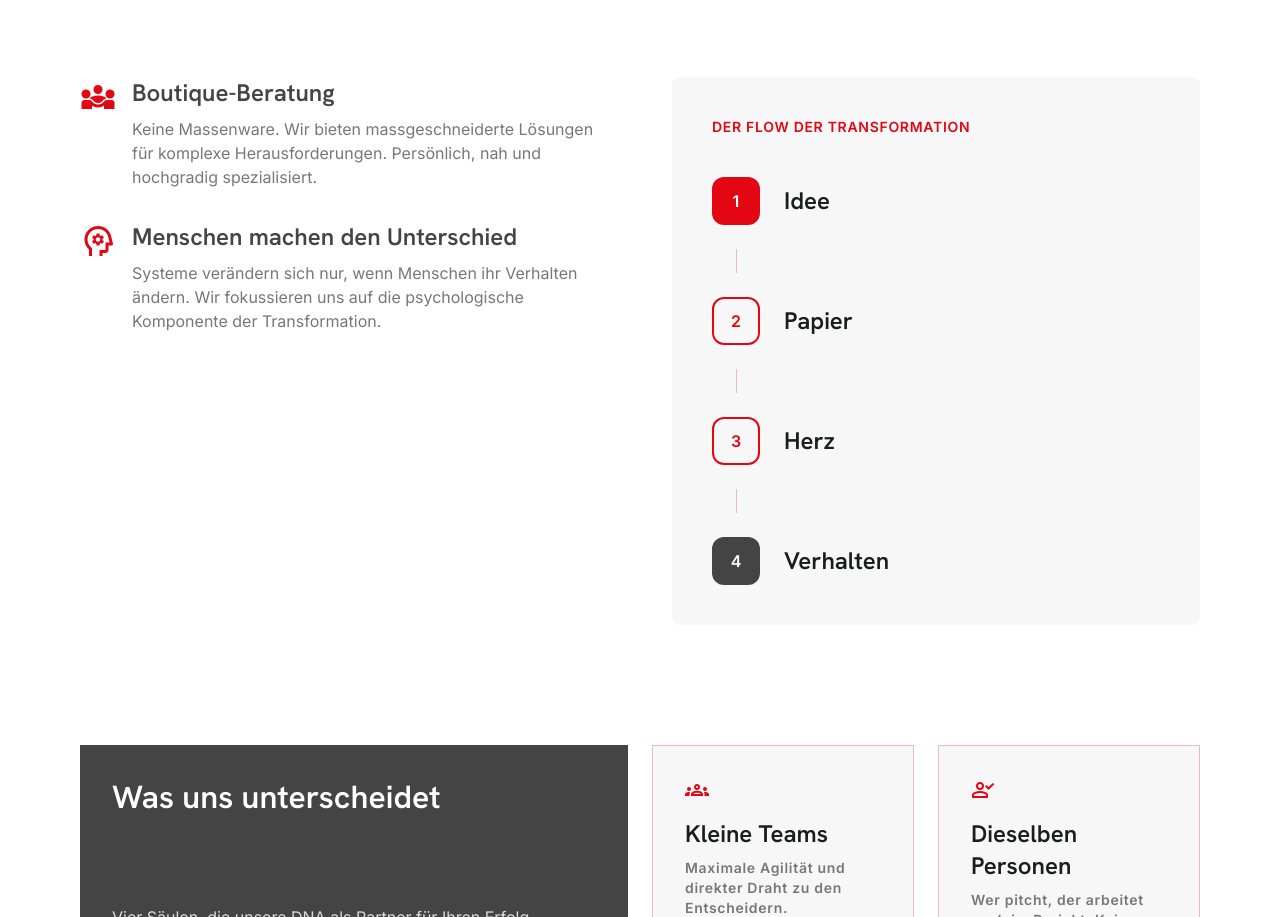
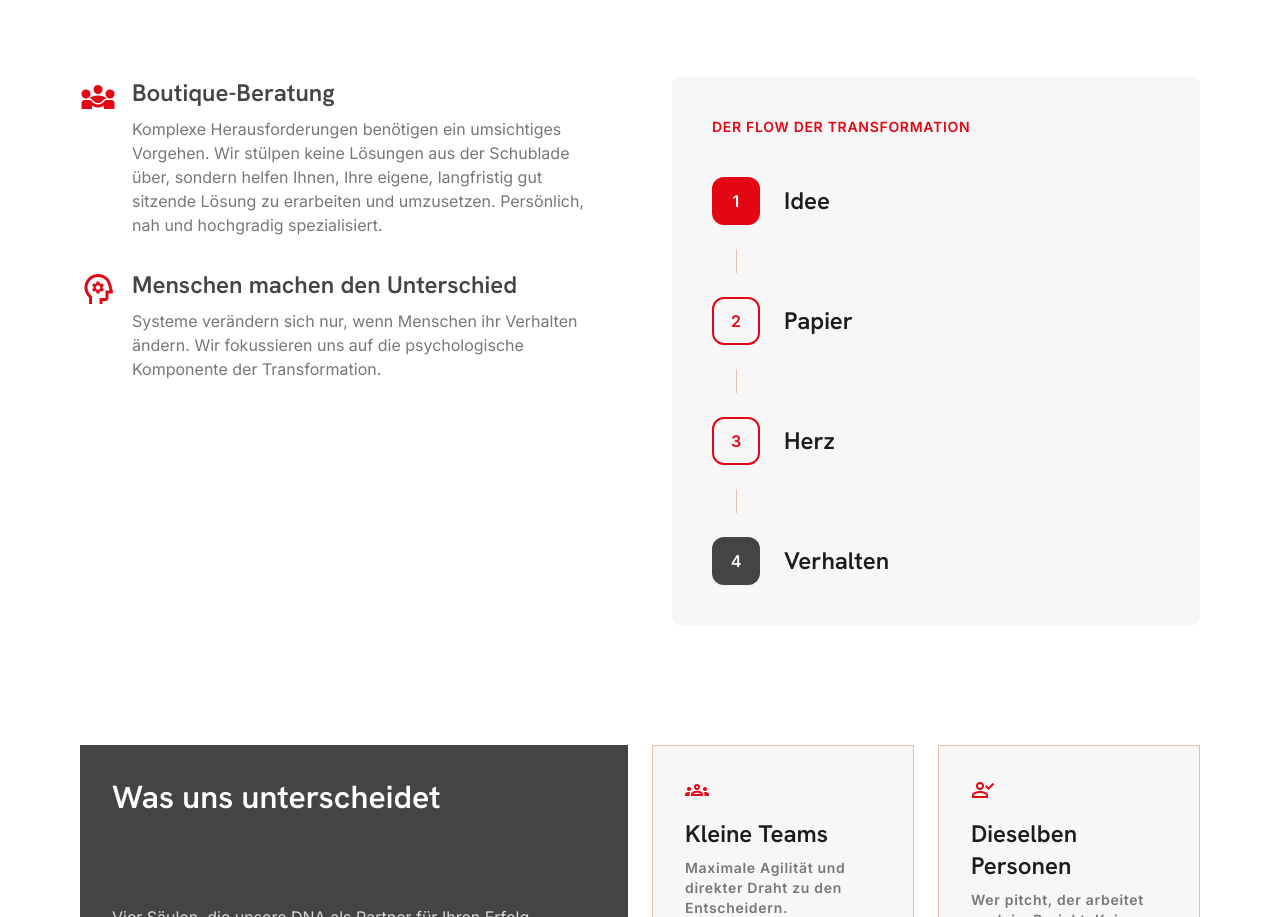
Before and after one commit to transperform/pitchbook, a plain HTML site: page index.html in a window 1280 px wide. Shown: the part 1949-2866 px from the top of the page. Drawn offline with nearby package versions, Linux system fonts and the light colour scheme.

Commit message:
Update index.html

```diff
--- a/index.html
+++ b/index.html
@@ -182,7 +182,7 @@
 <span class="material-symbols-outlined text-swiss-red text-4xl">diversity_3</span>
 <div>
 <h3 class="font-headline-sm text-headline-sm text-charcoal-dark mb-2">Boutique-Beratung</h3>
-<p class="text-charcoal-medium">Keine Massenware. Wir bieten massgeschneiderte Lösungen für komplexe Herausforderungen. Persönlich, nah und hochgradig spezialisiert.</p>
+<p class="text-charcoal-medium">Komplexe Herausforderungen benötigen ein umsichtiges Vorgehen. Wir stülpen keine Lösungen aus der Schublade über, sondern helfen Ihnen, Ihre eigene, langfristig gut sitzende Lösung zu erarbeiten und umzusetzen. Persönlich, nah und hochgradig spezialisiert.</p>
 </div>
 </div>
 <div class="flex items-start gap-4">
```
